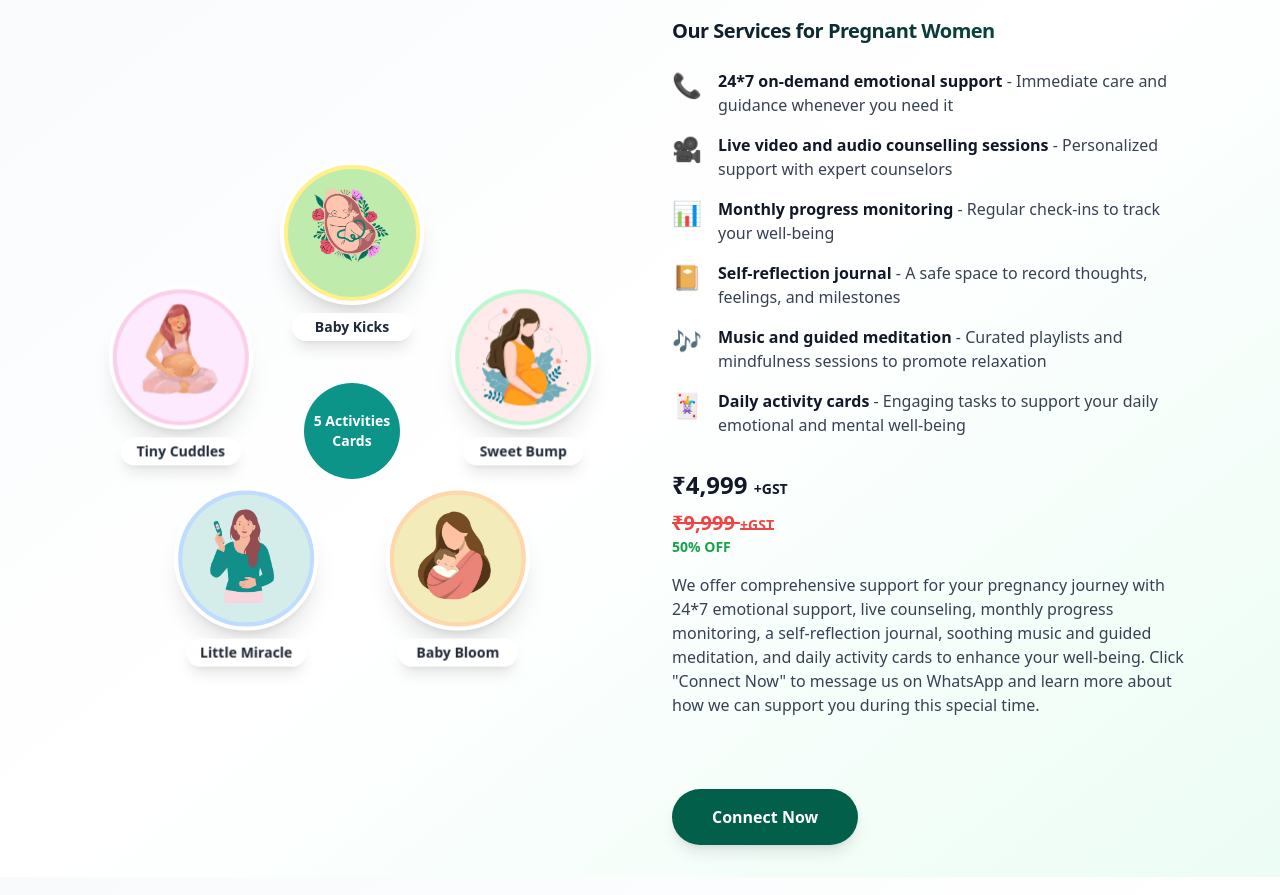
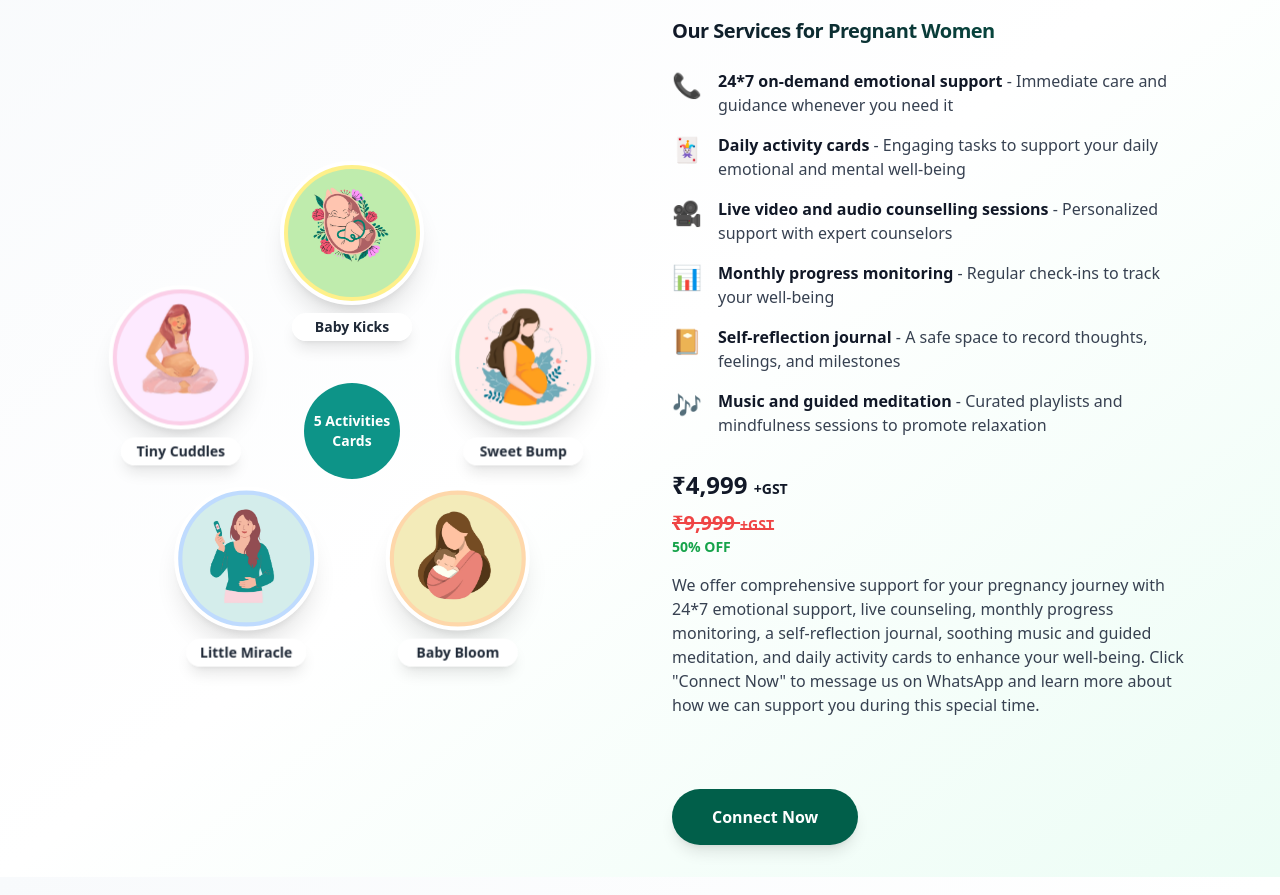
Before and after one commit to akshayvp1/meletewellness, a Next.js app in the folder frontend/: page /user/service in a window 1280 px wide. Shown: the part 3280-4175 px from the top of the page. Built offline with nearby package versions, Linux system fonts and the light colour scheme; no server answers.

Commit message:
fix: solve this issues in pregnancy kit

```diff
--- a/frontend/src/components/user/pregnants/pregnants-offer.tsx
+++ b/frontend/src/components/user/pregnants/pregnants-offer.tsx
@@ -177,6 +177,14 @@ const PregnancyKit: React.FC = () => {
                   </div>
                 </div>
 
+
+                <div className="flex items-start gap-3 lg:gap-4">
+                  <div className="text-green-600 text-xl lg:text-2xl flex-shrink-0">🃏</div>
+                  <div className="text-gray-700 leading-relaxed font-medium text-sm lg:text-base">
+                    <span className="font-bold text-gray-900">Daily activity cards</span> - Engaging tasks to support your daily emotional and mental well-being
+                  </div>
+                </div>
+
                 <div className="flex items-start gap-3 lg:gap-4">
                   <div className="text-green-600 text-xl lg:text-2xl flex-shrink-0">🎥</div>
                   <div className="text-gray-700 leading-relaxed font-medium text-sm lg:text-base">
@@ -205,12 +213,7 @@ const PregnancyKit: React.FC = () => {
                   </div>
                 </div>
 
-                <div className="flex items-start gap-3 lg:gap-4">
-                  <div className="text-green-600 text-xl lg:text-2xl flex-shrink-0">🃏</div>
-                  <div className="text-gray-700 leading-relaxed font-medium text-sm lg:text-base">
-                    <span className="font-bold text-gray-900">Daily activity cards</span> - Engaging tasks to support your daily emotional and mental well-being
-                  </div>
-                </div>
+
 
                 {/* Pricing */}
                 <div className="flex flex-col items-center lg:items-start gap-2 pt-4">
```
